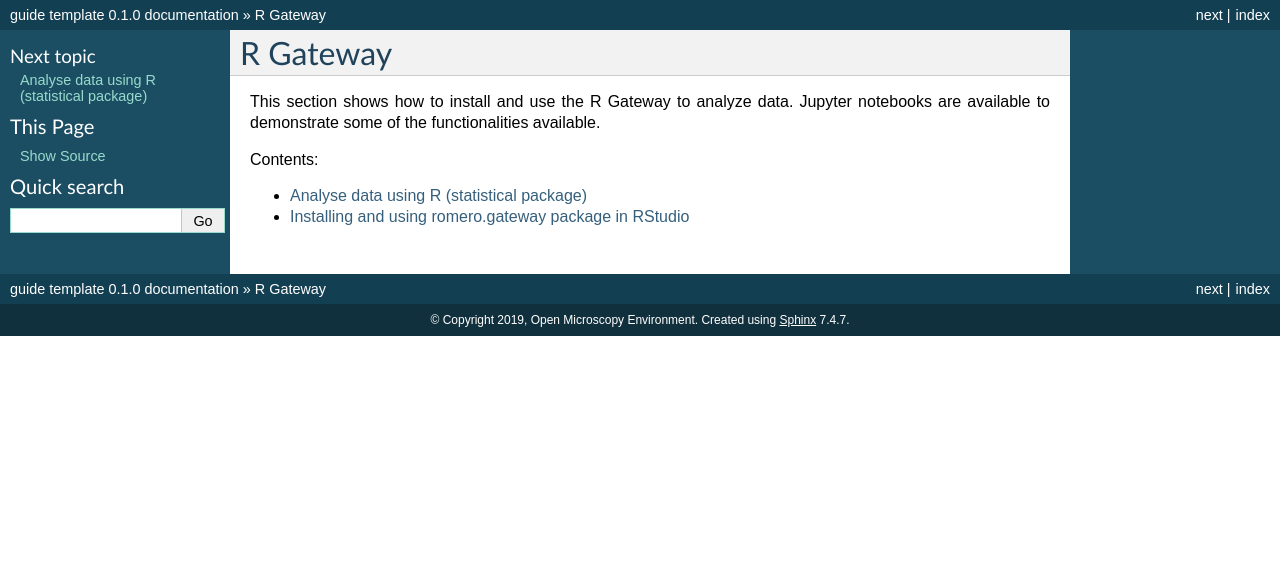
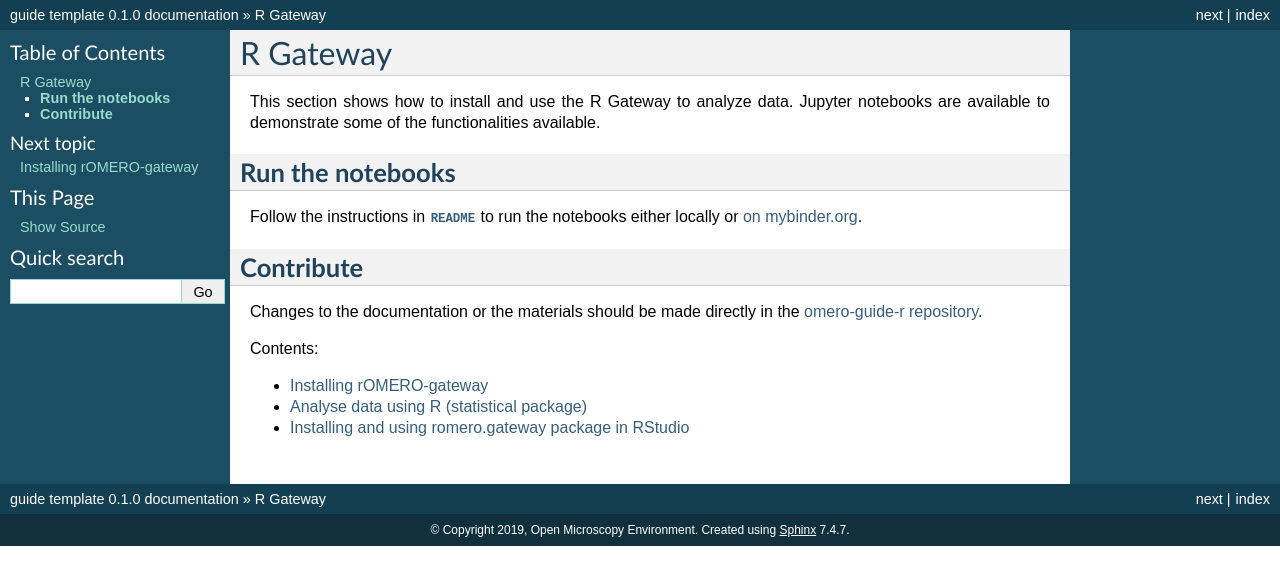
Before and after one commit to ome/omero-guide-r, a Sphinx documentation site: the page built from docs/index.rst, in a window 1280 px wide. Shown: the top 585 px of the page. Built offline with Sphinx 7.4.7, drawn with Linux system fonts in a browser that asks for light colours.

Commit message:
re-organise the doc

```diff
--- a/docs/index.rst
+++ b/docs/index.rst
@@ -5,10 +5,24 @@ This section shows how to install and use the R Gateway to analyze data.
 Jupyter notebooks are available to demonstrate some of the functionalities available.
 
 
+**Run the notebooks**
+---------------------
+
+Follow the instructions in
+:download:`README <../README.md>` to run the notebooks either locally or `on mybinder.org <https://mybinder.org/v2/gh/ome/omero-guide-r/master?filepath=notebooks>`_.
+
+**Contribute**
+--------------
+
+Changes to the documentation or the materials should be made directly in the `omero-guide-r repository <https://github.com/ome/omero-guide-r>`_.
+
+
+
 Contents:
 
 .. toctree::
    :maxdepth: 1
 
+   setup
    r_walkthrough
    rstudio
--- /dev/null
+++ b/docs/setup.rst
@@ -0,0 +1,34 @@
+Installing rOMERO-gateway
+=========================
+
+rOMERO-gateway will use rJava to communicate with an OMERO server.
+
+**Install in a Conda environment**
+----------------------------------
+
+In this section, we indicate how to install rOMERO-gateway in a `Conda <https://conda.io/en/latest/>`_environment.
+
+
+- We assume that you have a local copy of the `omero-guide-r repository <https://github.com/ome/omero-guide-r>`_. If not, first clone the repository::
+
+    $ git clone https://github.com/ome/omero-guide-r.git
+
+- Install `Miniconda <https://docs.conda.io/en/latest/miniconda.html>`_ if necessary.
+
+- Create a programming environment using Conda::
+
+    $ conda create -n rgateway
+
+- Install dependencies and some packages used in the notebooks using an installation file::
+
+    $ conda env update -n rgateway --file binder/environment.yml
+
+- Run a bash script to install rOMERO-gateway and the Java dependencies::
+
+    $ bash binder/postBuild
+
+
+**Install in RStudio**
+----------------------
+
+See :doc:`rstudio`
```
